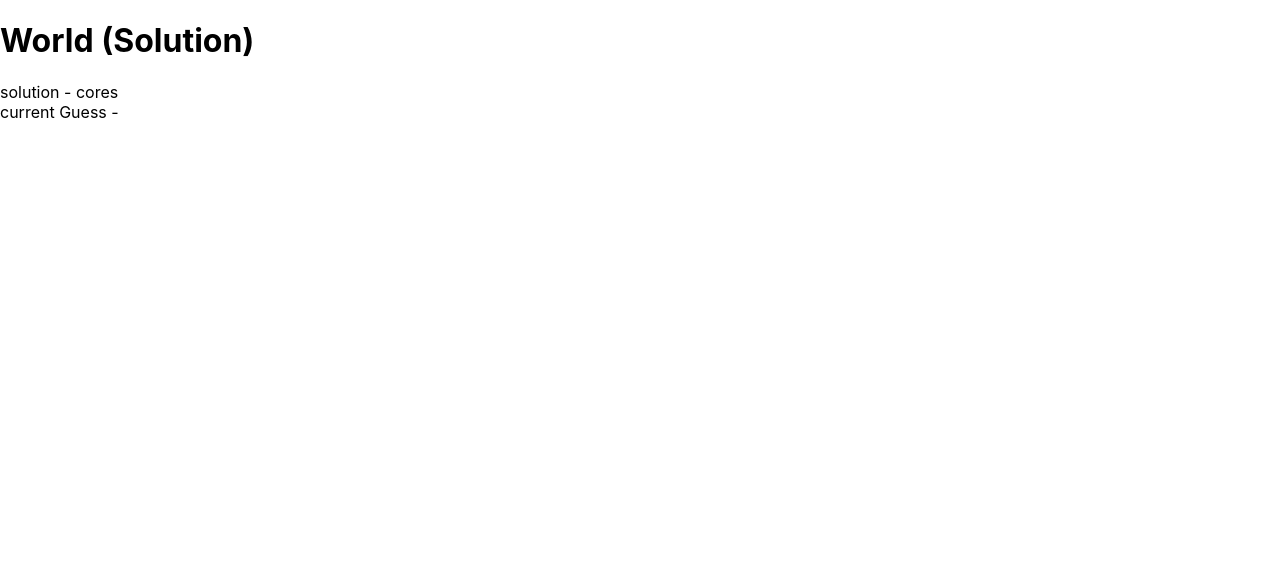
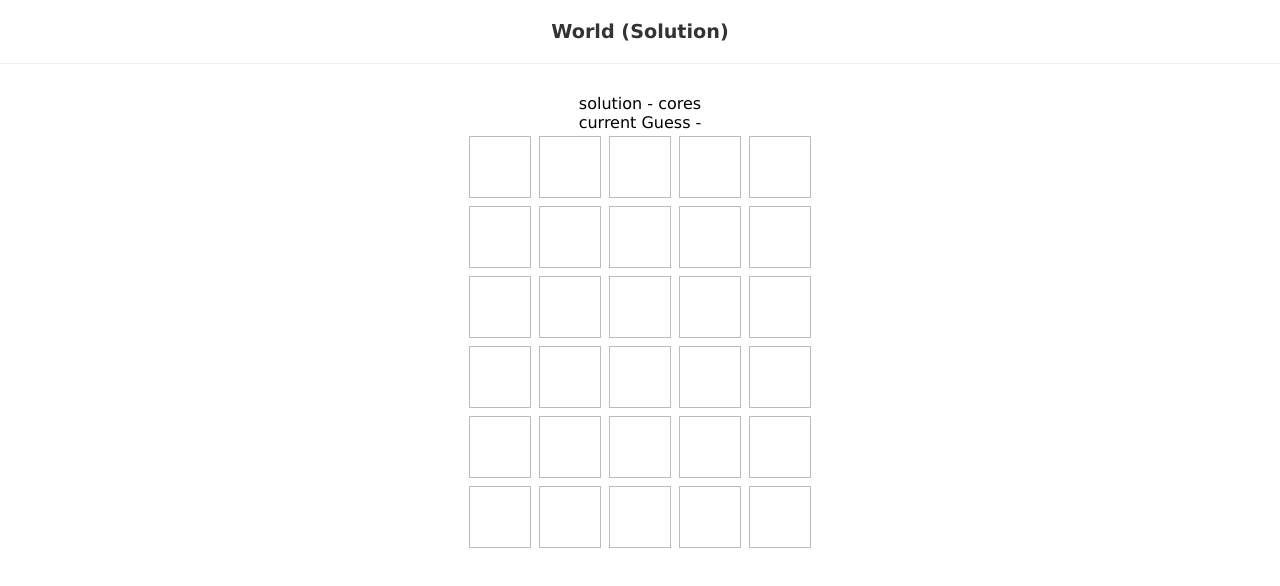
Before and after one commit to Issam-AB/React-wordle, a React (Create React App) app: page / in a window 1280 px wide. Shown: the top 586 px of the page. Built offline with nearby package versions, Linux system fonts and the light colour scheme; data requests are answered from the project's data file.

Commit message:
Creating a Game Grid

```diff
--- /dev/null
+++ b/src/components/Grid.jsx
@@ -0,0 +1,14 @@
+import React from "react";
+import Row from "./Row";
+
+const Grid = ({ currentGuess, guesses, turn }) => {
+  return (
+    <div>
+      {guesses.map((g, i) => {
+        return <Row key={i} />;
+      })}
+    </div>
+  );
+};
+
+export default Grid;
--- /dev/null
+++ b/src/components/Row.jsx
@@ -0,0 +1,15 @@
+import React from "react";
+
+const Row = () => {
+  return (
+    <div className="row">
+      <div></div>
+      <div></div>
+      <div></div>
+      <div></div>
+      <div></div>
+    </div>
+  );
+};
+
+export default Row;
--- a/src/components/Wordle.jsx
+++ b/src/components/Wordle.jsx
@@ -1,5 +1,6 @@
 import React, { useEffect } from "react";
 import useWordle from "../hooks/useWordle";
+import Grid from "./Grid";
 
 const Wordle = ({ solution }) => {
   const { currentGuess, handleKeyUp, isCorrect, turn, guesses } =
@@ -20,6 +21,7 @@ const Wordle = ({ solution }) => {
     <>
       <div>solution - {solution}</div>
       <div>current Guess - {currentGuess}</div>
+      <Grid currentGuess={currentGuess} guesses={guesses} turn={turn} />
     </>
   );
 };
--- a/src/index.css
+++ b/src/index.css
@@ -1,13 +1,33 @@
+
 body {
+  text-align: center;
+  font-size: 1em;
+  font-family: verdana;
   margin: 0;
-  font-family: -apple-system, BlinkMacSystemFont, 'Segoe UI', 'Roboto', 'Oxygen',
-    'Ubuntu', 'Cantarell', 'Fira Sans', 'Droid Sans', 'Helvetica Neue',
-    sans-serif;
-  -webkit-font-smoothing: antialiased;
-  -moz-osx-font-smoothing: grayscale;
+}
+h1 {
+  font-size: 1.2em;
+  padding: 20px 0;
+  border-bottom: 1px solid #eee;
+  margin: 0 0 30px 0;
+  color: #333;
 }
 
-code {
-  font-family: source-code-pro, Menlo, Monaco, Consolas, 'Courier New',
-    monospace;
+.row {
+ text-align: center;
+ display: flex;
+ justify-content: center;
 }
+
+.row > div {
+  display:block;
+  width: 60px;
+  height: 60px;
+  border: 1px solid #bbb; ;
+  margin: 4px;
+  text-align: center;
+  line-height: 60px;
+  text-transform: uppercase;
+  font-weight: bold;
+  font-size:2.5em
+}
```
